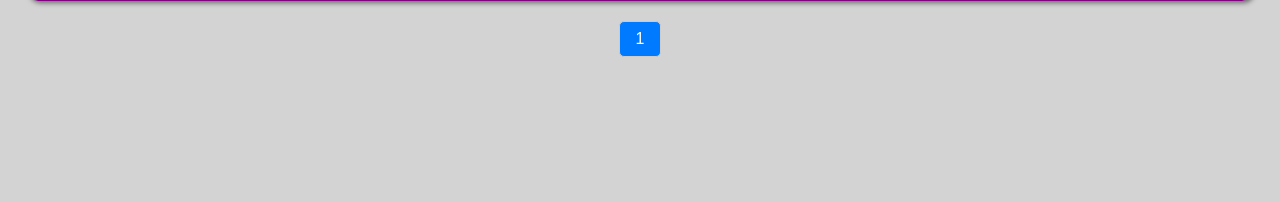
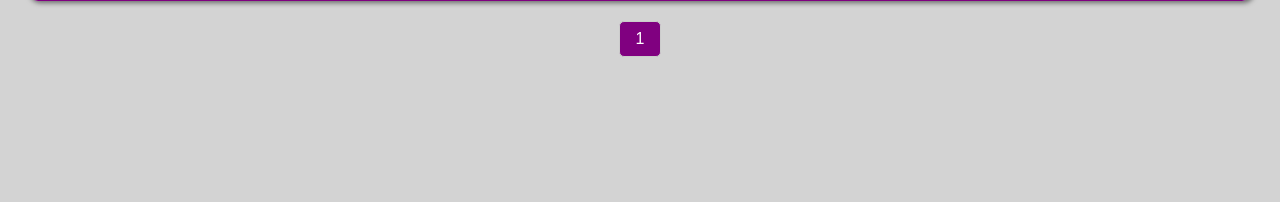
Before and after one commit to TadiwanasheZvidzaRodney/django-spacex, a Django app: page / in a window 1280 px wide. Shown: the part 211-413 px from the top of the page. Run offline with Django 4.2, Linux system fonts and the light colour scheme; tables that the repository leaves empty hold one stand-in row (values such as "Sample post"); a database or web service that is not in the repository returns one stand-in record (values such as "Sample title"); data that the repository does not hold is empty.

Commit message:
added some styles and updated the launches page

```diff
--- a/spacex/static/spacex/styles.css
+++ b/spacex/static/spacex/styles.css
@@ -7,7 +7,7 @@ h1 {
 }
 
 .launch-card {
-    border: 2px solid purple;
+    border: 2px solid #800080;
     box-shadow: 2px 2px 5px rgba(0, 0, 0, 0.5);
     transition: transform 0.3s;
 
--- a/spacex/templates/spacex/launches.html
+++ b/spacex/templates/spacex/launches.html
@@ -11,7 +11,7 @@
         .launch-img { width: 100%; max-width: 600px; }
         .pagination { display: flex; justify-content: center; margin: 20px 0; }
         .pagination a, .pagination span { margin: 0 5px; padding: 8px 16px; border: 1px solid #ccc; border-radius: 5px; text-decoration: none; }
-        .pagination .current { background-color: #007bff; color: white; }
+        .pagination .current { background-color: #800080; color: white; }
     </style>
     <link rel="stylesheet" type="text/css" href="{% static 'spacex/styles.css' %}" />
 </head>
```
